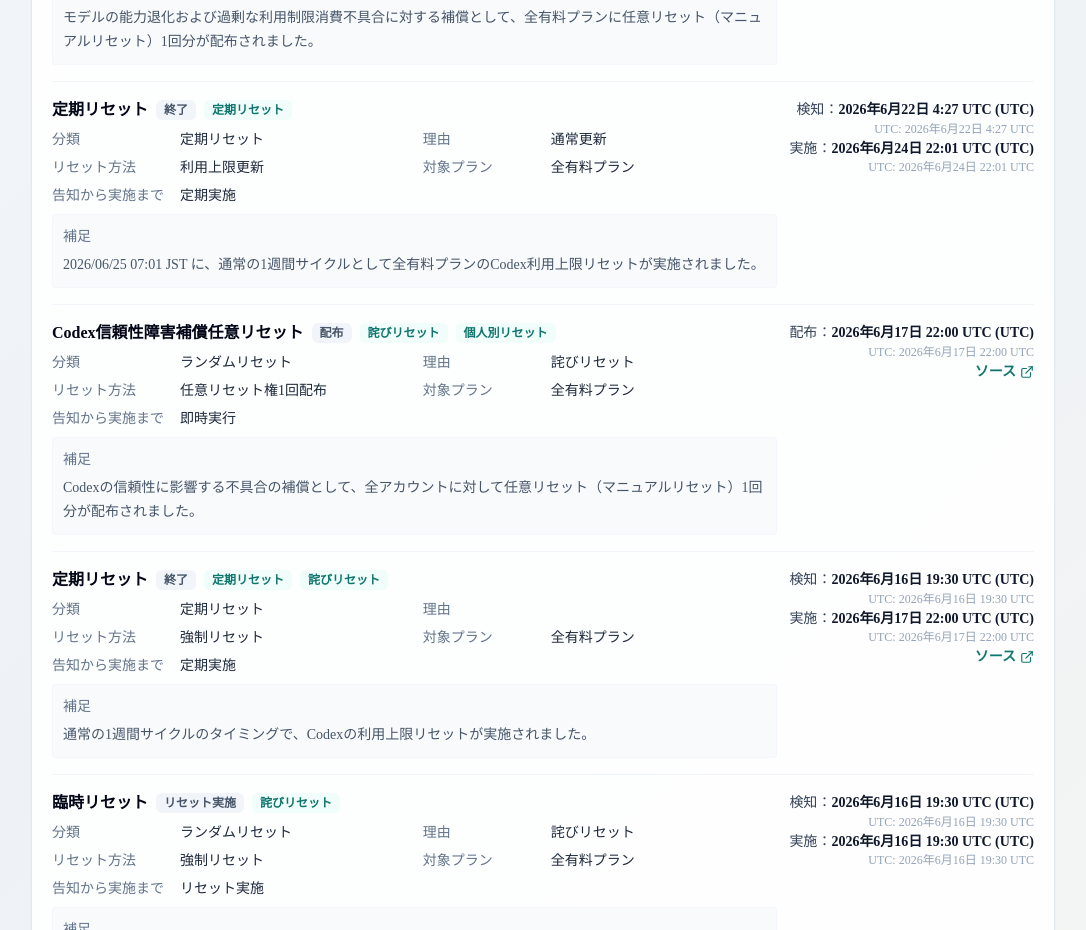
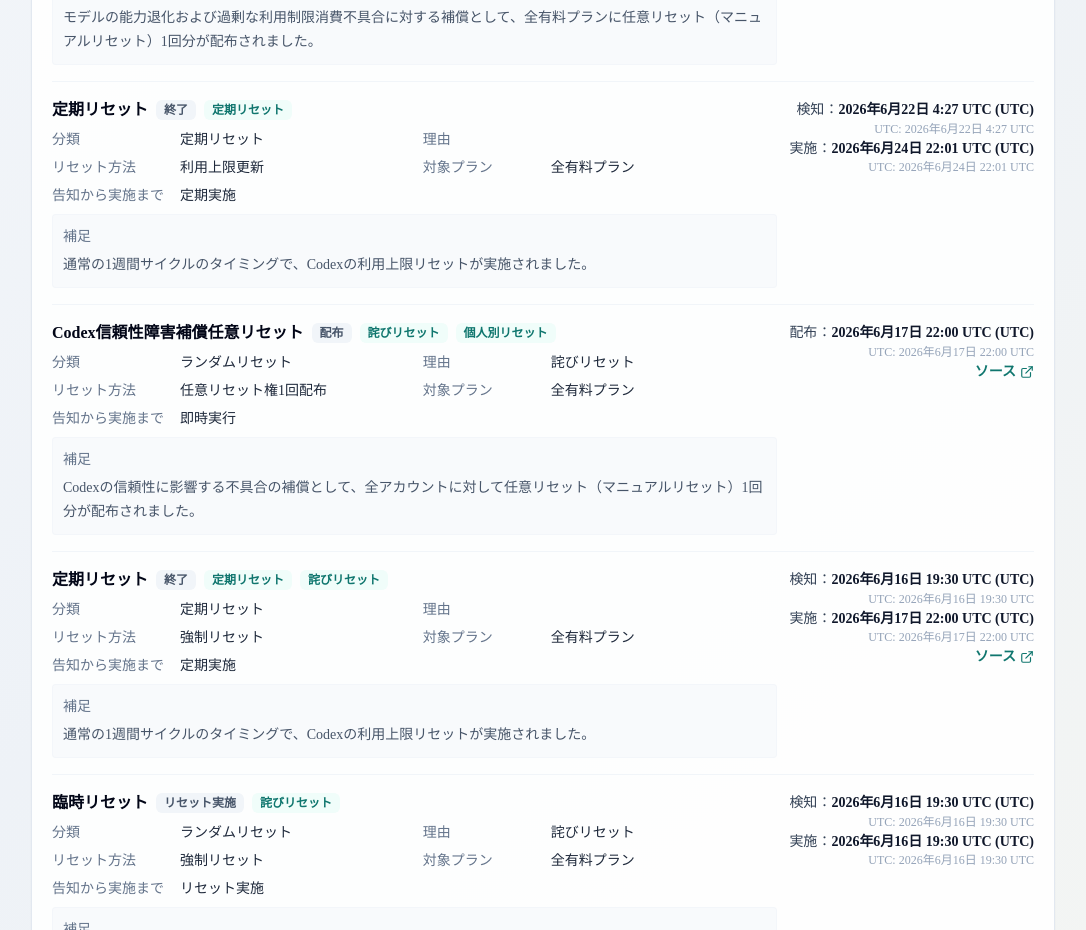
Before and after one commit to gussuri/codex-reset-observatory, a Next.js app: page / in a window 1280 px wide. Shown: the part 1620-2550 px from the top of the page, without its empty margins (97-1183 px from the left). Built offline with nearby package versions, Linux system fonts and the light colour scheme; no server answers.

Commit message:
Standardize June 25 reset note

```diff
--- a/data/resetHistory.ts
+++ b/data/resetHistory.ts
@@ -146,11 +146,11 @@ export const LOCAL_RESET_HISTORY: Array<WindowEventLike> = [
     source_url: null,
     details: {
       cycleType: "定期リセット",
-      reasonType: "通常更新",
+      reasonType: "",
       resetMethod: "利用上限更新",
       scope: "全有料プラン",
       noticeToExecution: "定期実施",
-      note: "2026/06/25 07:01 JST に、通常の1週間サイクルとして全有料プランのCodex利用上限リセットが実施されました。",
+      note: "通常の1週間サイクルのタイミングで、Codexの利用上限リセットが実施されました。",
     },
   },
   {
```
